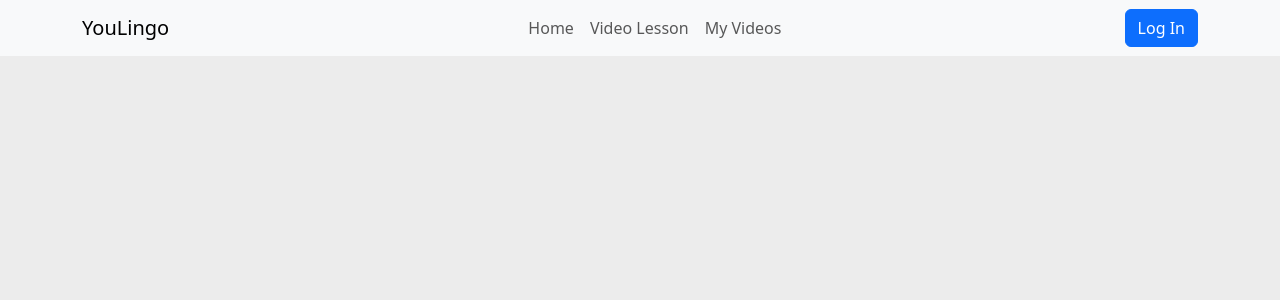
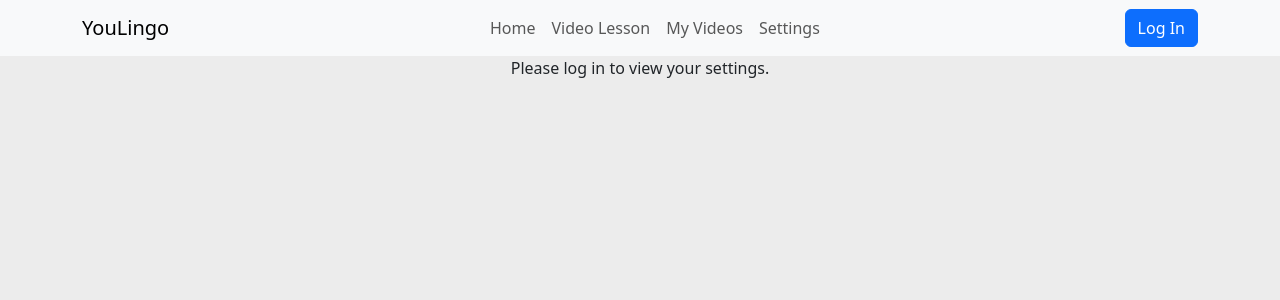
Before and after one commit to Cindyzzz616/YouLingo, a React (Create React App) app in the folder you-jujube/: page /settings in a window 1280 px wide. Shown: the top 300 px of the page. Built offline with nearby package versions, Linux system fonts and the light colour scheme; no server answers.

Commit message:
settins readded

```diff
--- a/you-jujube/src/App.js
+++ b/you-jujube/src/App.js
@@ -10,6 +10,7 @@ import MyVideos from "./MyVideos";
 import { useAuth0 } from "@auth0/auth0-react";
 import YouTubeVideos from './components/video';
 import LearnVideo from './LearnVideo';
+import Settings from './Settings';
 
 const App = () => {
   const { isAuthenticated } = useAuth0();
@@ -28,6 +29,7 @@ const App = () => {
         /> */}
         <Route path="/video_lesson" element={<VideoLesson />} />
         <Route path="/my_videos" element={<MyVideos />} />
+        <Route path="/settings" element={<Settings />} />
       </Routes>
     </div>
   );
--- a/you-jujube/src/Settings.js
+++ b/you-jujube/src/Settings.js
@@ -3,8 +3,6 @@ import { useAuth0 } from "@auth0/auth0-react";
 import { db, getDoc, setDoc, doc } from "./firebase-config";
 import UserForm from "./components/UserForm";
 import "./App.css";
-import { FontAwesomeIcon } from "@fortawesome/react-fontawesome";
-import { faGear } from "@fortawesome/free-solid-svg-icons";
 
 const Settings = () => {
   const [userData, setUserData] = useState(null);
--- a/you-jujube/src/components/Navbar.js
+++ b/you-jujube/src/components/Navbar.js
@@ -39,6 +39,11 @@ const Navbar = () => {
               My Videos
             </NavLink>
           </NavItem>
+          <NavItem>
+            <NavLink tag={Link} to="/settings">
+              Settings
+            </NavLink>
+          </NavItem>
         </Nav>
         <div className="d-flex align-items-center">
           {isAuthenticated ? (
```
